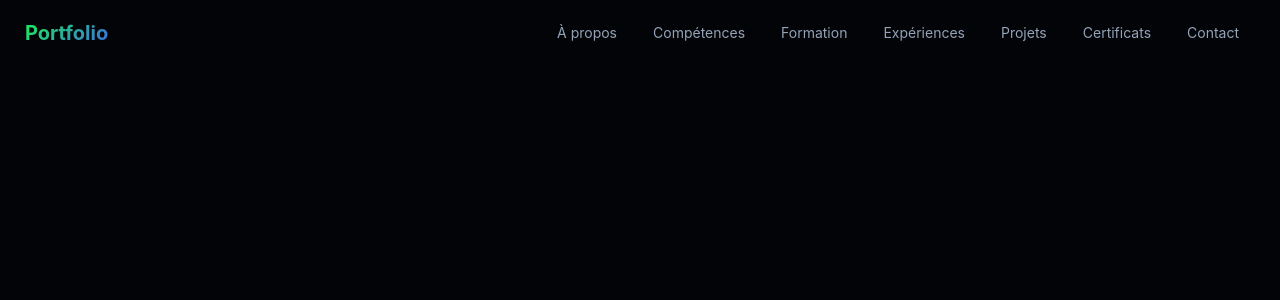
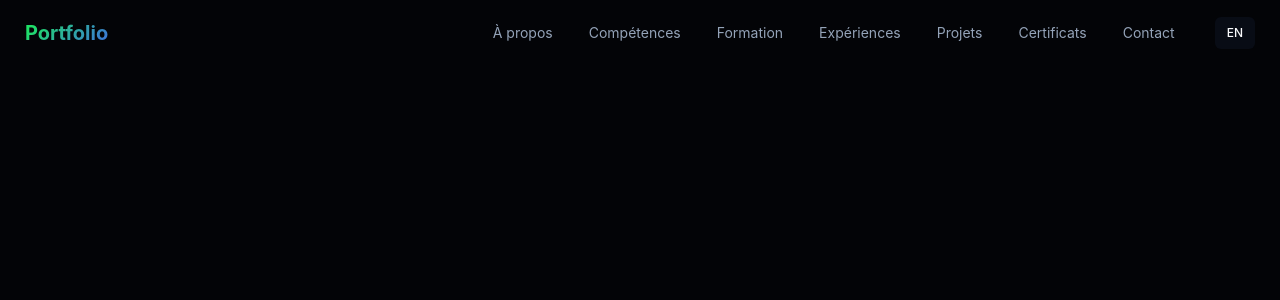
Before and after one commit to aminegitcode/portfolio, a Next.js app: page / in a window 1280 px wide. Shown: the top 300 px of the page. Built offline with nearby package versions, Linux system fonts and the light colour scheme.

Commit message:
feat(navbar): apply language toogle

```diff
--- a/src/components/sections/Navbar.tsx
+++ b/src/components/sections/Navbar.tsx
@@ -4,18 +4,22 @@ import { motion, AnimatePresence } from "framer-motion";
 import { useState, useEffect } from "react";
 import { Menu, X } from "lucide-react";
 import { useLanguage } from "@/context/LanguageContext";
+import { Button } from "../ui/Button";
 
 const Navbar = () => {
   const [isScrolled, setIsScrolled] = useState(false);
   const [isMobileMenuOpen, setIsMobileMenuOpen] = useState(false);
   const { language, toggleLanguage } = useLanguage();
+
+
   useEffect(() => {
     const handleScroll = () => setIsScrolled(window.scrollY > 50);
     window.addEventListener("scroll", handleScroll);
     return () => window.removeEventListener("scroll", handleScroll);
   }, []);
 
-  const navLinks = [
+  const Links = {
+  fr: [
     { href: "#about", label: "À propos" },
     { href: "#skills", label: "Compétences" },
     { href: "#education", label: "Formation" },
@@ -23,7 +27,19 @@ const Navbar = () => {
     { href: "#projects", label: "Projets" },
     { href: "#certificates", label: "Certificats" },
     { href: "#contact", label: "Contact" },
-  ];
+  ],
+  en: [
+    { href: "#about", label: "About" },
+    { href: "#skills", label: "Skills" },
+    { href: "#education", label: "Education" },
+    { href: "#experience", label: "Experience" },
+    { href: "#projects", label: "Projects" },
+    { href: "#certificates", label: "Certificates" },
+    { href: "#contact", label: "Contact" },
+  ],
+};
+
+const navLinks = Links[language];
 
   return (
     <motion.nav
@@ -31,12 +47,13 @@ const Navbar = () => {
       animate={{ y: 0 }}
       transition={{ duration: 0.5 }}
       className={`fixed top-0 left-0 right-0 z-50 transition-all duration-300 border ${
-        isScrolled ? "glass-card  border-b border-gray-800/40" : "bg-transparent border-b border-transparent"
+        isScrolled
+          ? "glass-card  border-b border-gray-800/40"
+          : "bg-transparent border-b border-transparent"
       }`}
     >
       <div className=" container mx-auto px-6">
         <div className="flex items-center justify-between h-16">
-
           {/* Logo */}
           <motion.a
             href="#"
@@ -47,7 +64,7 @@ const Navbar = () => {
           </motion.a>
 
           {/* Desktop Navigation */}
-          <div className="hidden md:flex items-center lg:gap-1">
+          <div className="hidden lg:flex items-center lg:gap-1">
             {navLinks.map((link) => (
               <a
                 key={link.href}
@@ -57,16 +74,23 @@ const Navbar = () => {
                 {link.label}
               </a>
             ))}
+            {/* Toggle langue */}
+            <Button
+              variant="secondary"
+              onClick={toggleLanguage}
+              className="px-3 py-1= text-xs  lg:ml-5 bg-secondary/50 transition-colors"
+            >
+              {language === "fr" ? "EN" : "FR"}
+            </Button>
           </div>
 
           {/* Mobile Menu Button */}
           <button
-            className="md:hidden p-2 text-muted-foreground hover:text-foreground transition-colors"
+            className="lg:hidden p-2 text-muted-foreground hover:text-foreground transition-colors"
             onClick={() => setIsMobileMenuOpen((prev) => !prev)}
           >
             {isMobileMenuOpen ? <X size={20} /> : <Menu size={20} />}
           </button>
-
         </div>
 
         {/* Mobile Navigation */}
@@ -77,7 +101,7 @@ const Navbar = () => {
               animate={{ opacity: 1, height: "auto" }}
               exit={{ opacity: 0, height: 0 }}
               transition={{ duration: 0.2 }}
-              className="md:hidden overflow-hidden border-t border-gray-800/50"
+              className="lg:hidden overflow-hidden border-t border-gray-800/50"
             >
               <div className="py-2">
                 {navLinks.map((link, index) => (
@@ -93,11 +117,20 @@ const Navbar = () => {
                     {link.label}
                   </motion.a>
                 ))}
+
+                <div className="px-6 pt-2 pb-1 border-t border-gray-800/50 mt-2">
+                  <Button
+                    variant="secondary"
+                    onClick={toggleLanguage}
+                    className="px-3 py-1= text-xs  lg:ml-5 bg-secondary/50 transition-colors"
+                  >
+                    {language === "fr" ? "EN" : "FR"}
+                  </Button>
+                </div>
               </div>
             </motion.div>
           )}
         </AnimatePresence>
-
       </div>
     </motion.nav>
   );
```
